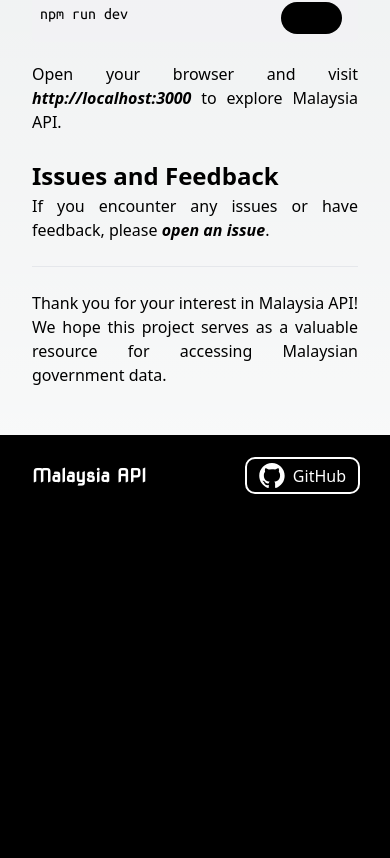
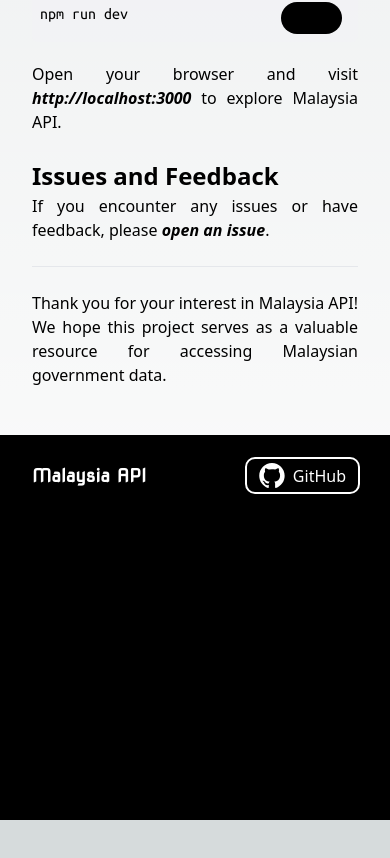
Before and after one commit to Altafxx/malaysia-api, a Next.js app: page / in a window 390 px wide. Shown: the part 1711-2569 px from the top of the page. After the commit the page ends 2531 px from the top, so only its background shows below. Built offline with nearby package versions, Linux system fonts and the light colour scheme.

Commit message:
update: project restructure

```diff
--- a/src/app/api/races/route.ts
+++ b/src/app/api/etnics/route.ts
@@ -1,4 +1,4 @@
-import data from '@/app/dataset/races.json';
+import data from '@/dataset/etnics.json';
 
 export async function GET(req: any, res: any) {
     try {
--- a/src/app/layout.tsx
+++ b/src/app/layout.tsx
@@ -31,9 +31,9 @@ export default function RootLayout({
 }) {
   return (
     <html lang="en">
-      <body className={`min-h-screen text-justify`}>
+      <body className={`min-h-screen flex flex-col text-justify`}>
         <Navbar />
-        <main className='py-12 px-8 md:px-12 xl:px-24'>
+        <main className='py-12 px-8 md:px-12 xl:px-24 flex-1 overflow-y-auto'>
           {children}
         </main>
         <Analytics />
--- a/src/app/page.tsx
+++ b/src/app/page.tsx
@@ -2,7 +2,7 @@ import Terminal from "../components/terminal"
 
 export default function Home() {
   return (
-    <main>
+    <div>
       <h1>Malaysia API</h1>
       <hr /><br />
 
@@ -63,6 +63,6 @@ export default function Home() {
       <hr /><br />
 
       <p>Thank you for your interest in Malaysia API! We hope this project serves as a valuable resource for accessing Malaysian government data.</p>
-    </main>
+    </div>
   )
 }
--- a/src/components/footer.tsx
+++ b/src/components/footer.tsx
@@ -44,12 +44,6 @@ export default function Footer() {
                         <li>Ethnics</li>
                     </ul>
                 </div>
-                <div>
-                    <h3>Generic</h3>
-                    <ul>
-                        <li>Ethnics</li>
-                    </ul>
-                </div>
             </div>
         </footer>
     );
--- a/src/components/navbar.tsx
+++ b/src/components/navbar.tsx
@@ -71,7 +71,7 @@ export default function Navbar() {
                             <div>
                                 <h3>Generic</h3>
                                 <ul>
-                                    <li><a href='/api/races' className='block hover:font-bold'>Etnics</a></li>
+                                    <li><a href='/api/etnics' className='block hover:font-bold'>Etnics</a></li>
                                 </ul>
                             </div>
                         </div>
```
Also changed, not shown: src/dataset/etnics.json (renamed from src/dataset/races.json).
